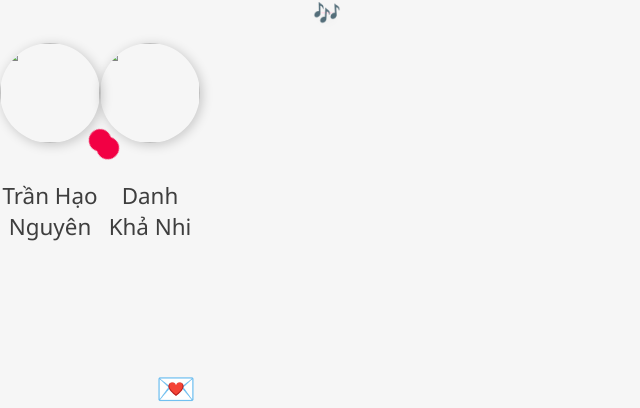
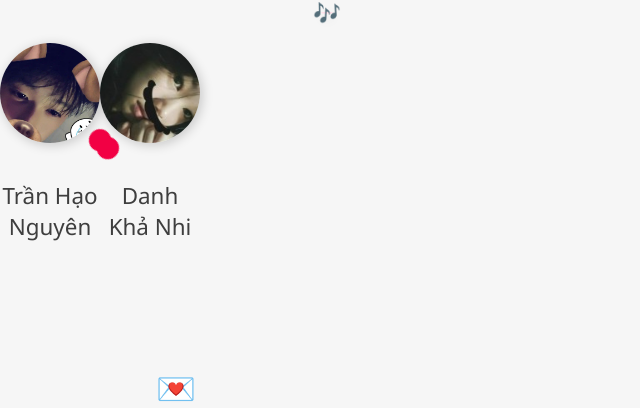
Before and after one commit to haonguyenbugs/loveday, a plain HTML site: page index.html in a window 1280 px wide. Shown: the part 770-1178 px from the top of the page, without its empty margins (0-640 px from the left). Drawn offline with Linux system fonts and the light colour scheme.

Commit message:
Update index.html

```diff
--- a/index.html
+++ b/index.html
@@ -37,7 +37,7 @@
       <div id="info">
             <!-- Avatar người thứ nhất -->
             <div class="one">
-                  <img src="img/hnguyen.jpg" class="avt animate">
+                  <img src="hnguyen.jpg" class="avt animate">
                   <p>Trần Hạo Nguyên</p>
             </div>
 
@@ -48,7 +48,7 @@
 
             <!-- Avatar người thứ hai -->
             <div class="two">
-                  <img src="img/knii.jpg" class="avt animate">
+                  <img src="knii.jpg" class="avt animate">
                   <p>Danh Khả Nhi</p>
             </div>
       </div>
@@ -56,7 +56,7 @@
 <!-- Nút phát nhạc -->
 <div id="music">
       <button id="music-btn">🎶</button>
-      <audio id="audio" src="./music/nguoiamphu.mp3" loop></audio>
+      <audio id="audio" src="nguoiamphu.mp3" loop></audio>
   </div>
 
       <!-- Footer -->
```
